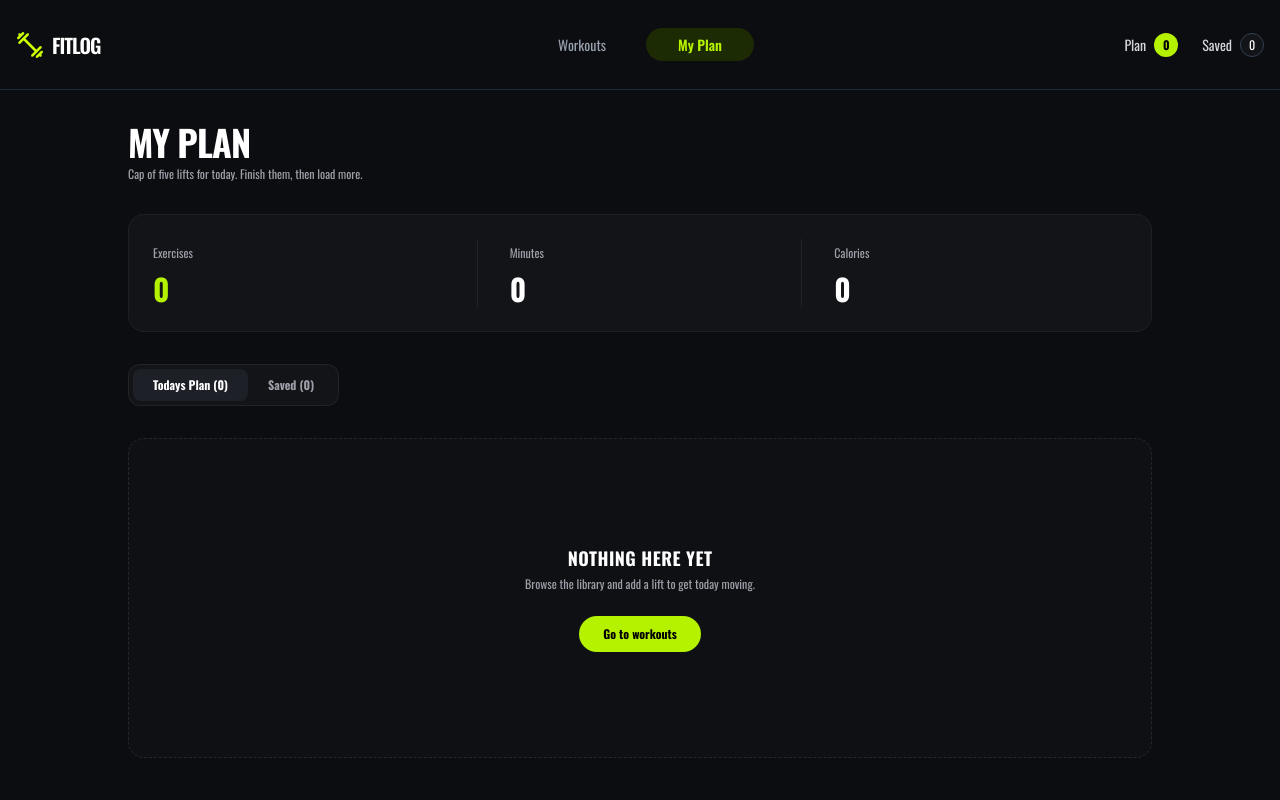
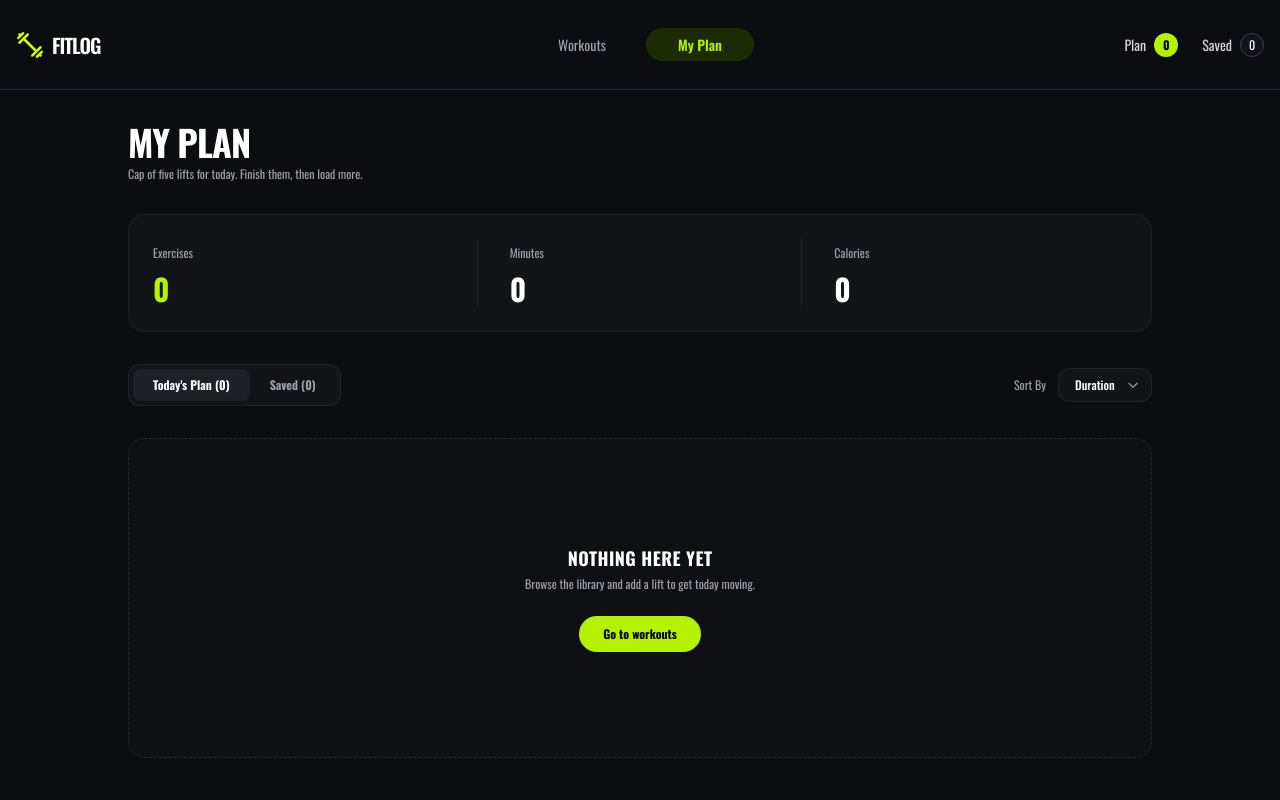
Before and after one commit to safoun10/a_06_fit_log, a Next.js app: page /my-plan in a window 1280 px wide. Shown: the top 800 px of the page. Built offline with nearby package versions, Linux system fonts and the light colour scheme.

Commit message:
solved some logical issues

```diff
--- a/src/app/my-plan/page.tsx
+++ b/src/app/my-plan/page.tsx
@@ -3,15 +3,32 @@
 import React, { useState } from "react";
 import Image from "next/image";
 import Link from "next/link";
-import { toast} from "react-toastify";
+import { toast } from "react-toastify";
 import "react-toastify/dist/ReactToastify.css";
 import { usePlan } from "@/context/ExerciseContext";
 
+type SortOption = "duration" | "calories" | "rating";
+
 const MyPlanPage = () => {
     const [activeTab, setActiveTab] = useState<"today" | "saved">("today");
+    const [sortBy, setSortBy] = useState<SortOption>("duration");
     const { planList, savedList, removeFromPlan, removeFromSaved } = usePlan();
 
     const activeItems = activeTab === "today" ? planList : savedList;
+
+
+    const sortedItems = [...activeItems].sort((a, b) => {
+        if (sortBy === "duration") {
+            return (b.duration || 0) - (a.duration || 0);
+        }
+        if (sortBy === "calories") {
+            return (b.caloriesBurned || 0) - (a.caloriesBurned || 0);
+        }
+        if (sortBy === "rating") {
+            return (b.rating || 0) - (a.rating || 0);
+        }
+        return 0;
+    });
 
     const exercisesCount = activeItems.length;
     const totalMinutes = activeItems.reduce((acc, curr) => acc + (curr.duration || 0), 0);
@@ -23,7 +40,7 @@ const MyPlanPage = () => {
             theme: "dark",
             position: "bottom-center",
             pauseOnHover: false,
-            autoClose: 2000
+            autoClose: 2000,
         });
     };
 
@@ -34,7 +51,7 @@ const MyPlanPage = () => {
                 theme: "dark",
                 position: "bottom-center",
                 pauseOnHover: false,
-                autoClose: 2000
+                autoClose: 2000,
             });
         } else {
             removeFromSaved(id);
@@ -42,7 +59,7 @@ const MyPlanPage = () => {
                 theme: "dark",
                 position: "bottom-center",
                 pauseOnHover: false,
-                autoClose: 2000
+                autoClose: 2000,
             });
         }
     };
@@ -79,26 +96,51 @@ const MyPlanPage = () => {
                         <button
                             onClick={() => setActiveTab("today")}
                             className={`rounded-lg px-5 py-2 text-xs font-bold transition-all ${activeTab === "today"
-                                ? "bg-[#1d2026] text-white"
-                                : "text-zinc-400 hover:text-white"
+                                    ? "bg-[#1d2026] text-white"
+                                    : "text-zinc-400 hover:text-white"
                                 }`}
                         >
-                            Todays Plan ({planList.length})
+                            Today{"'"}s Plan ({planList.length})
                         </button>
                         <button
                             onClick={() => setActiveTab("saved")}
                             className={`rounded-lg px-5 py-2 text-xs font-bold transition-all ${activeTab === "saved"
-                                ? "bg-[#1d2026] text-white"
-                                : "text-zinc-400 hover:text-white"
+                                    ? "bg-[#1d2026] text-white"
+                                    : "text-zinc-400 hover:text-white"
                                 }`}
                         >
                             Saved ({savedList.length})
                         </button>
                     </div>
+
+                    <div className="flex items-center gap-3">
+                        <span className="text-xs text-zinc-400">Sort By</span>
+                        <div className="relative">
+                            <select
+                                value={sortBy}
+                                onChange={(e) => setSortBy(e.target.value as SortOption)}
+                                className="appearance-none rounded-xl border border-zinc-800/80 bg-[#121418] py-2 pl-4 pr-9 text-xs font-medium text-white cursor-pointer focus:outline-none focus:border-zinc-600 transition-colors"
+                            >
+                                <option value="duration" className="bg-[#121418] text-white">Duration</option>
+                                <option value="calories" className="bg-[#121418] text-white">Calories</option>
+                                <option value="rating" className="bg-[#121418] text-white">Rating</option>
+                            </select>
+                            <div className="pointer-events-none absolute inset-y-0 right-0 flex items-center pr-3 text-zinc-400">
+                                <svg
+                                    className="h-3.5 w-3.5"
+                                    fill="none"
+                                    stroke="currentColor"
+                                    viewBox="0 0 24 24"
+                                >
+                                    <path strokeLinecap="round" strokeLinejoin="round" strokeWidth="2" d="M19 9l-7 7-7-7" />
+                                </svg>
+                            </div>
+                        </div>
+                    </div>
                 </div>
 
-                {activeItems.length === 0 ? (
-                    <div className="flex min-h-[320px] flex-col items-center justify-center rounded-2xl border border-dashed border-zinc-800 bg-[#121418]/50 p-8 text-center">
+                {sortedItems.length === 0 ? (
+                    <div className="flex min-h-80 flex-col items-center justify-center rounded-2xl border border-dashed border-zinc-800 bg-[#121418]/50 p-8 text-center">
                         <h3 className="text-lg font-black uppercase tracking-wide text-white">
                             NOTHING HERE YET
                         </h3>
@@ -114,7 +156,7 @@ const MyPlanPage = () => {
                     </div>
                 ) : (
                     <div className="space-y-4">
-                        {activeItems.map((item) => (
+                        {sortedItems.map((item) => (
                             <div
                                 key={item.id}
                                 className="flex flex-col gap-4 rounded-2xl border border-zinc-800/60 bg-[#121418] p-4 sm:flex-row sm:items-center sm:justify-between"
@@ -142,7 +184,7 @@ const MyPlanPage = () => {
                                 <div className="flex items-center gap-2">
                                     <Link
                                         href={`/exercises/${item.id}`}
-                                        className="rounded-xl border border-zinc-800 bg-[#171a21] px-4 py-2 text-xs font-semibold text-white"
+                                        className="rounded-xl border border-zinc-800 bg-[#171a21] px-4 py-2 text-xs font-semibold text-white transition-colors hover:bg-zinc-800"
                                     >
                                         View Details
                                     </Link>
@@ -158,7 +200,7 @@ const MyPlanPage = () => {
 
                                     <button
                                         onClick={() => handleRemove(item.id, item.name)}
-                                        className="p-2 text-zinc-500 hover:text-zinc-300"
+                                        className="p-2 text-zinc-500 hover:text-zinc-300 transition-colors"
                                     >
                                         ✕
                                     </button>
--- a/src/components/ExerciseActionButtons.tsx
+++ b/src/components/ExerciseActionButtons.tsx
@@ -2,6 +2,7 @@
 
 import { usePlan } from "@/context/ExerciseContext";
 import { IExercises } from "@/types/Exercise";
+import { toast } from "react-toastify";
 
 const ExerciseActionButtons = ({ exercise }: { exercise: IExercises }) => {
     const { addToPlan, removeFromPlan, addToSaved, removeFromSaved, isInPlan, isInSaved } = usePlan();
@@ -12,16 +13,40 @@ const ExerciseActionButtons = ({ exercise }: { exercise: IExercises }) => {
     const handlePlanToggle = () => {
         if (isPlanned) {
             removeFromPlan(exercise.id);
+            toast.info(`Removed "${exercise.name}" from today's plan.`, {
+                theme: "dark",
+                position: "bottom-left",
+                pauseOnHover: false,
+                autoClose: 2000,
+            });
         } else {
             addToPlan(exercise);
+            toast.success(`Added "${exercise.name}"!`, {
+                theme: "dark",
+                position: "bottom-left",
+                pauseOnHover: false,
+                autoClose: 2000,
+            });
         }
     };
 
     const handleSavedToggle = () => {
         if (isSaved) {
             removeFromSaved(exercise.id);
+            toast.info(`Removed "${exercise.name}" from saved workout`, {
+                theme: "dark",
+                position: "bottom-left",
+                pauseOnHover: false,
+                autoClose: 2000,
+            });
         } else {
             addToSaved(exercise);
+            toast.success(`Saved "${exercise.name}"!`, {
+                theme: "dark",
+                position: "bottom-left",
+                pauseOnHover: false,
+                autoClose: 2000,
+            });
         }
     };
 
```
